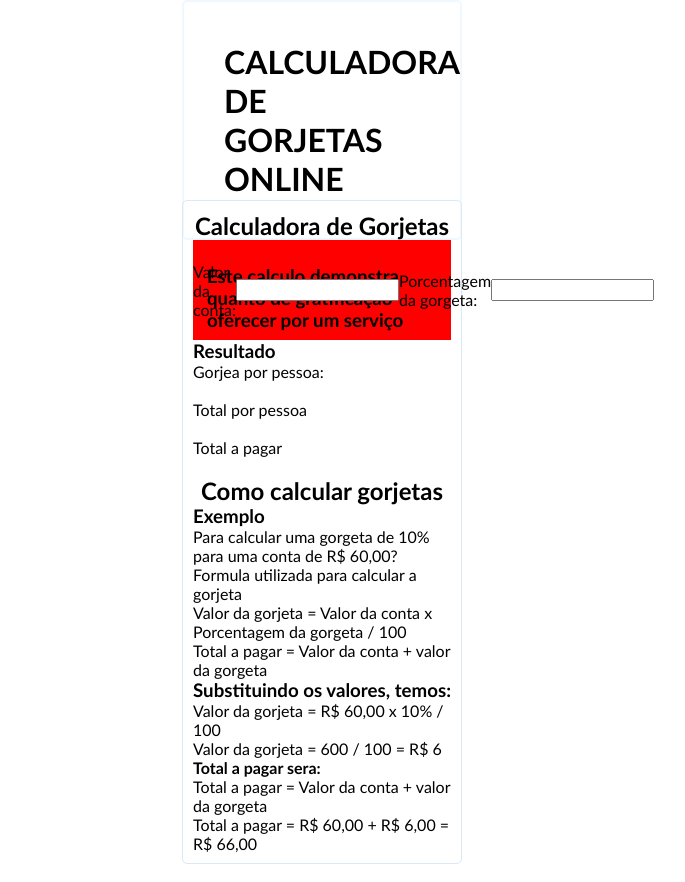
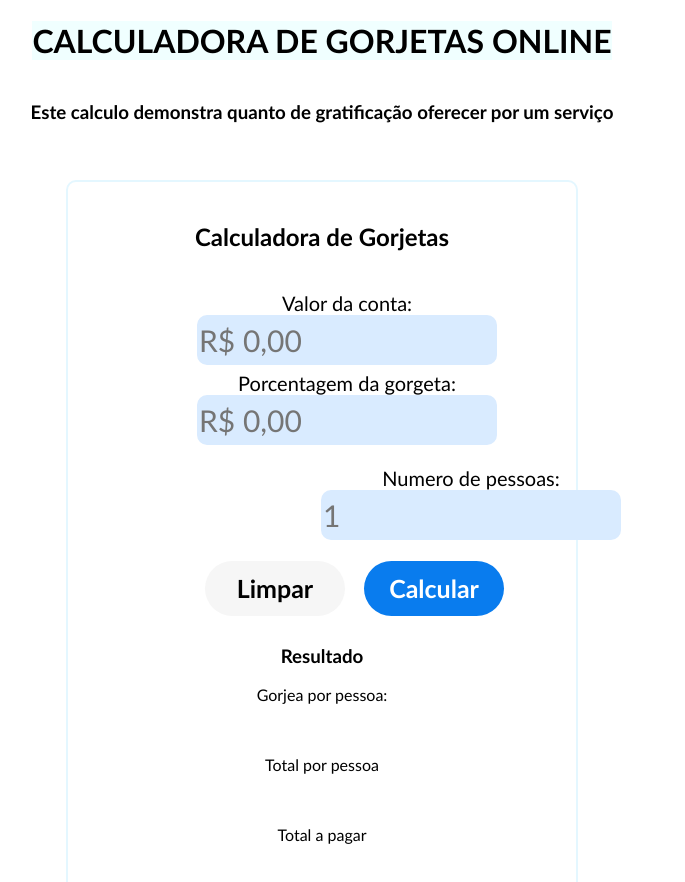
Before and after one commit to higorsilva97/calculadora-gorjeta, a plain HTML site: page index.html in a window 1280 px wide. Shown: the top 882 px of the page, without its empty margins (318-1003 px from the left). Drawn offline with Linux system fonts and the light colour scheme.

Commit message:
css novo

```diff
--- a/estilo.css
+++ b/estilo.css
@@ -1,54 +1,111 @@
 *{
-    margin: auto;
-    padding: auto;
-    font-family:'Gill Sans', 'Gill Sans MT', Calibri, 'Trebuchet MS', sans-serif;;
+    box-sizing: border-box;
+    font-family:'Gill Sans', 'Gill Sans MT', Calibri, 'Trebuchet MS', sans-serif
+}
+
+input[type="number"]::-webkit-outer-spin-button,
+input[type="number"]::-webkit-inner-spin-button {
+    -webkit-appearance: none;
+    margin: 0;
+}
+input[type="number"] {
+    -moz-appearance: textfield;
 }
 
 body{
+    margin: 0;
 
-    background-color:white;
+}
+header{
+    height: 100px;
+    text-align: center;
+}
+
+h1{
+    display: inline-block;
+    background-color:azure;
+}
+
+section{
+    margin-left: 30%;
+    margin-top: 80px;
+    border: 2px solid rgb(228, 247, 255);
+    border-radius: 10px;
+
+    width: 40%;
+    text-align: center;
 
 }
 
-header{
-    background-color: white;
-    height: 150px;
-    font-family:'Gill Sans', 'Gill Sans MT', Calibri, 'Trebuchet MS', sans-serif;
-    margin-inline:500px;
+h2{
+    padding: 20px;
+}
+
+.form{
+   margin-left: 50px;
+}
+.formulario{
+    display: inline-block;
+    width: 350px;
+    height: 80px;
+   /* border: 2px solid black;*/
 
 }
 
-main{
-    margin: 50px;
-    margin-inline: 500px;
-    padding: 10px;
-    border: 1px solid;
-    border-radius: 5px ;
-    border-color: rgb(219, 233, 246);
+#num {
+    display:block;
+    margin-left: 178px;
+    margin-top: 15px;
+}
+#botao{
+    display: inline-block;
 
 }
-
-main h2{
-    text-align: center;
-}
-.titulo{
-    border:2px solid;
-    border-radius: 5px ;
-    border-color: aliceblue;
-}
-h1{
-    padding: 40px;
+button{
+    height: 55px;
+    width: 140px;
+    margin-left: 5px;
+    border: 0px solid;
+    border-radius: 30px;
+    background: rgb(9, 124, 238);
+    font-size: 25px;
+    font-weight: bold;
+    color: white;
+    margin-top: 15px;
+    margin-left: 15px;
 }
 
-header h3{
-    margin: 25px;
+button:hover{
+    height: 60px;
+    width: 150px;
+    margin-left: 5px;
+    border: 0px solid;
+    border-radius: 30px;
+    background: rgb(5, 71, 137);
+    font-size: 25px;
+    font-weight: bold;
+    color: white
+    margin-top: 15px;
+    margin-left: 15px;
+}
+
+
+#limpar{
+   background:rgb(246, 246, 246);
+   color: black;
 }
 
 
 
-#formulario{
-    width: auto;
-    height: 100px;
-    background-color: red;
-    display:flex;
+input{
+    width: 300px;
+    height: 50px;
+    border: 2px;
+    border-radius: 10px;
+    background-color: rgb(217, 235, 255);
+    font-size: 30px;
 }
+label{
+    font-size: 20px;
+    margin-top: 2px;
+}
--- a/index.html
+++ b/index.html
@@ -8,27 +8,33 @@
     <link rel="stylesheet" href="estilo.css">
 </head>
 <body>
-    <header>
-        <div class="titulo">
+    <header class="header">
             <h1>CALCULADORA DE GORJETAS ONLINE</h1>
-        </div>
-        <h3> Este calculo demonstra quanto de gratificação oferecer por um serviço  </h3>
+            <h3> Este calculo demonstra quanto de gratificação oferecer por um serviço  </h3>
     </header>
 
-    <main>
         <section>
             <h2>Calculadora de Gorjetas</h2>
-             <form>
-                    <div id="formulario">
-                        <label>Valor da conta:</label>
-                        <input type="text" id="valorConta" name="valorConta" >
-
-                        <label>Porcentagem da gorgeta: </label>
-                        <input type="text" id="porcGorgeta" name="porcGorgeta">
-                    </form>
+            <div class="form">
+                    <div class="formulario">
+                        <label id="labelValorConta">Valor da conta:</label>
+                        <input type="number" id="valorConta" name="valorConta"  step="0.01" placeholder="R$ 0,00" >
                     </div>
+                    <div class="formulario">
+                        <label id="labelPorcGorgeta">Porcentagem da gorgeta: </label>
+                        <input type="text" id="porcGorgeta" name="porcGorgeta" step="0.01" placeholder="R$ 0,00">
+                    </div>
+                    <div class="formulario" id="num">
+                        <label id="labelNumPessoas"> Numero de pessoas: </label>
+                        <input type="number"name="numPessoas" id="numPessoas" placeholder="1">
+                    </div>
+                    <div class="formulario" id="botao">
+                        <button id="limpar">Limpar</button>
+                        <button id="btnCalcular">Calcular</button>
 
 
+                    </div>
+            </div>
                 <div class="resultado">
                     <h3>Resultado</h3>
                     <p>Gorjea por pessoa: </p><br>
@@ -56,11 +62,5 @@
 
                 </div>
         </section>
-
-
-    </main>
-
-
-    <footer> </footer>
 </body>
 </html>
```
